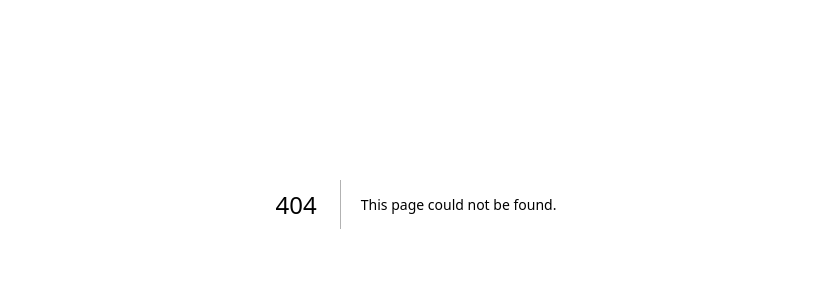
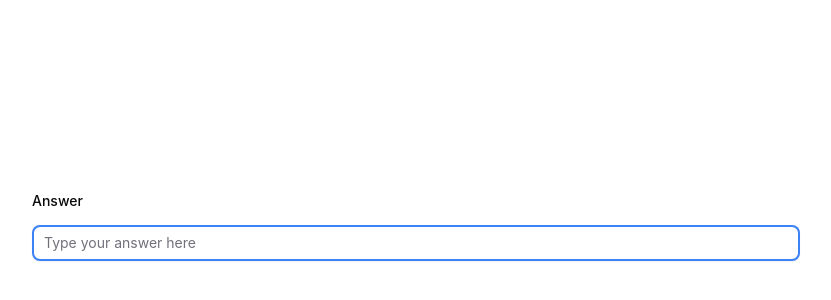
Before and after one commit to seheon99/vocabulary-workshop, a Next.js app: page /vocabulary/1 in a window 1280 px wide. Before the commit this address had no page. Shown: the part 196-496 px from the top of the page, without its empty margins (224-1055 px from the left). Built offline with nearby package versions, Linux system fonts and the light colour scheme; no server answers; the database is empty; a web font is replaced by a local one.

Commit message:
feature: Submit user answer about vocabulary quiz

```diff
--- /dev/null
+++ b/src/app/submission/[id]/page.tsx
@@ -0,0 +1,24 @@
+import { notFound } from "next/navigation";
+
+import { getSessionId } from "@/features/session/session.action";
+import { findSubmission } from "@/features/submission/submission.repository";
+
+export default async function Submission({
+  params: { id },
+}: {
+  params: { id: string };
+}) {
+  const submission = await findSubmission(id);
+  const sid = await getSessionId();
+
+  if (!submission || submission.sessionId !== sid) {
+    notFound();
+  }
+
+  return (
+    <div>
+      <h1>Submission</h1>
+      <p>Answer: {submission.answer}</p>
+    </div>
+  );
+}
--- /dev/null
+++ b/src/app/vocabulary/[id]/page.tsx
@@ -0,0 +1,30 @@
+import { Field, Input, Label, Strong } from "@/components";
+import { submitAnswer } from "@/features/submission/submission.action";
+import { findTerm } from "@/features/term/term.repository";
+import { SUBMISSION_ANSWER_KEY, SUBMISSION_TERMID_KEY } from "@/global-keys";
+
+export default async function Vocabulary({
+  params: { id },
+}: {
+  params: { id: string };
+}) {
+  const term = await findTerm(id);
+
+  return (
+    <main className="flex min-h-screen flex-col items-center justify-center gap-10">
+      <Strong className="text-3xl font-bold">{term?.name}</Strong>
+      <form className="w-full max-w-3xl" action={submitAnswer}>
+        <Field>
+          <Input type="hidden" name={SUBMISSION_TERMID_KEY} value={term?.id} />
+          <Label>Answer</Label>
+          <Input
+            className="max-w-3xl"
+            name={SUBMISSION_ANSWER_KEY}
+            placeholder="Type your answer here"
+            autoFocus
+          />
+        </Field>
+      </form>
+    </main>
+  );
+}
--- a/src/features/submission/submission.action.ts
+++ b/src/features/submission/submission.action.ts
@@ -1,13 +1,11 @@
 "use server";
 
-import { headers } from "next/headers";
 import { notFound, redirect } from "next/navigation";
 
+import { getSessionId } from "@/features/session/session.action";
+import { SUBMISSION_ANSWER_KEY, SUBMISSION_TERMID_KEY } from "@/global-keys";
+
 import { createSubmission } from "./submission.repository";
-import { getSessionId } from "../session/session.action";
-
-export const SUBMISSION_TERMID_KEY = "term-id";
-export const SUBMISSION_ANSWER_KEY = "answer";
 
 export async function submitAnswer(formData: FormData) {
   const termId = formData.get(SUBMISSION_TERMID_KEY);
--- /dev/null
+++ b/src/global-keys.ts
@@ -0,0 +1,2 @@
+export const SUBMISSION_TERMID_KEY = "term-id";
+export const SUBMISSION_ANSWER_KEY = "answer";
```
Also changed, not shown: src/app/vocabulary/page.tsx (renamed from src/app/term/page.tsx).
